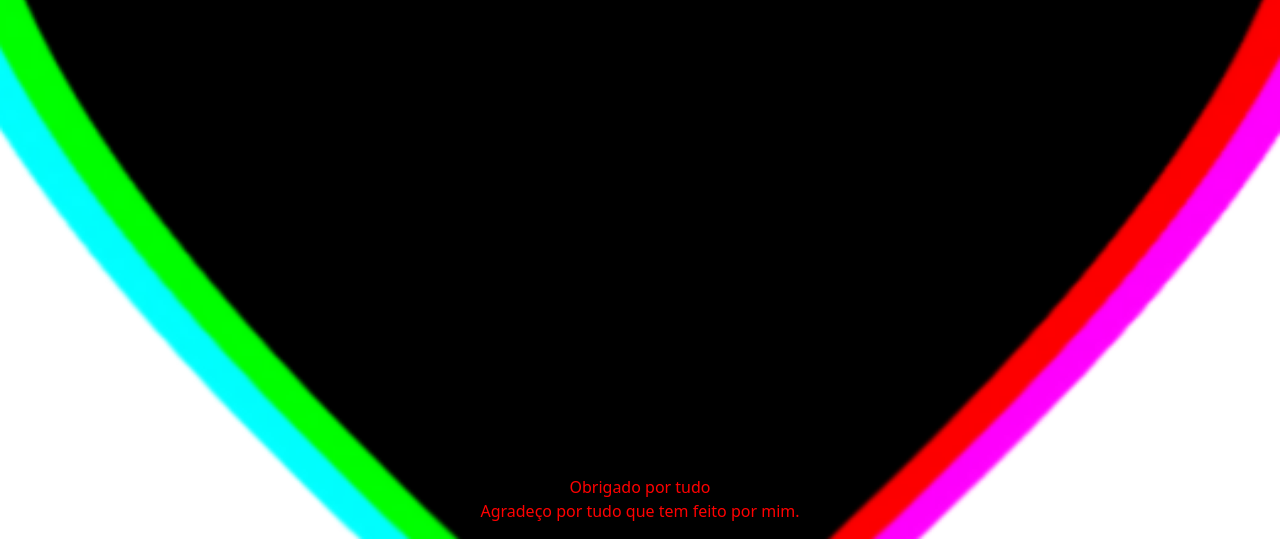
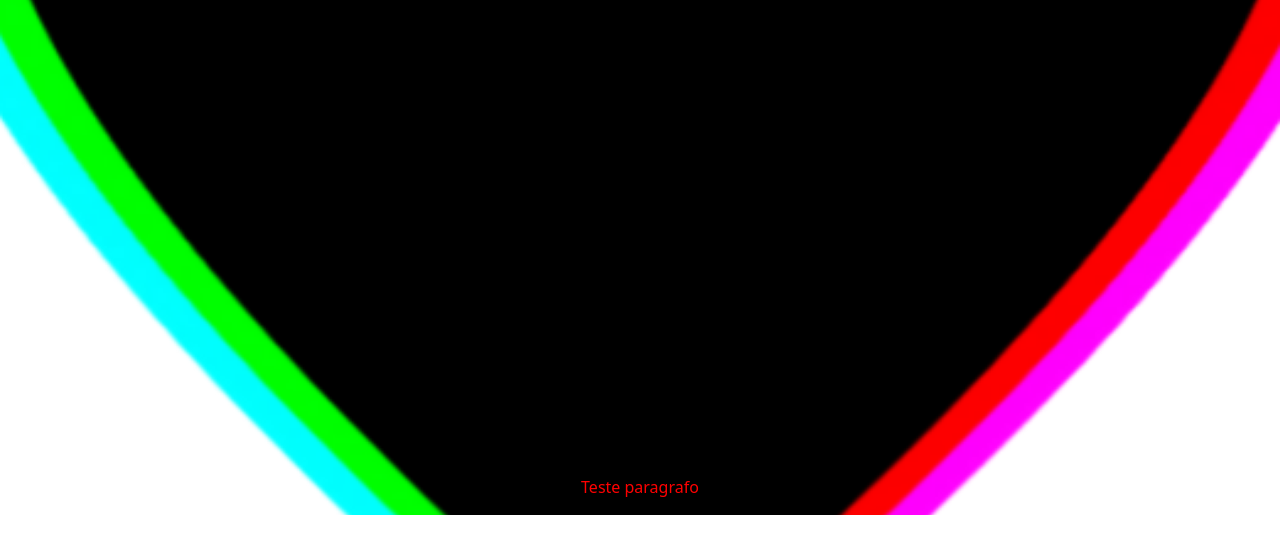
Before and after one commit to CarlosInsano/Primeiro-projeto, a plain HTML site: page home.html in a window 1280 px wide. Shown: the part 333-872 px from the top of the page. After the commit the page ends 848 px from the top, so only its background shows below. Drawn offline with nearby package versions, Linux system fonts and the light colour scheme.

Commit message:
Update home.html

```diff
--- a/home.html
+++ b/home.html
@@ -12,7 +12,7 @@
  <div class="heart">
   </div>
   <h1 class="teste" >Lorem Ipsum</h1>
-  <p>Obrigado por tudo<br>Agradeço por tudo que tem feito por mim.</p>
+  <p> Teste paragrafo </p>
 
 </body>
 </html>
```
